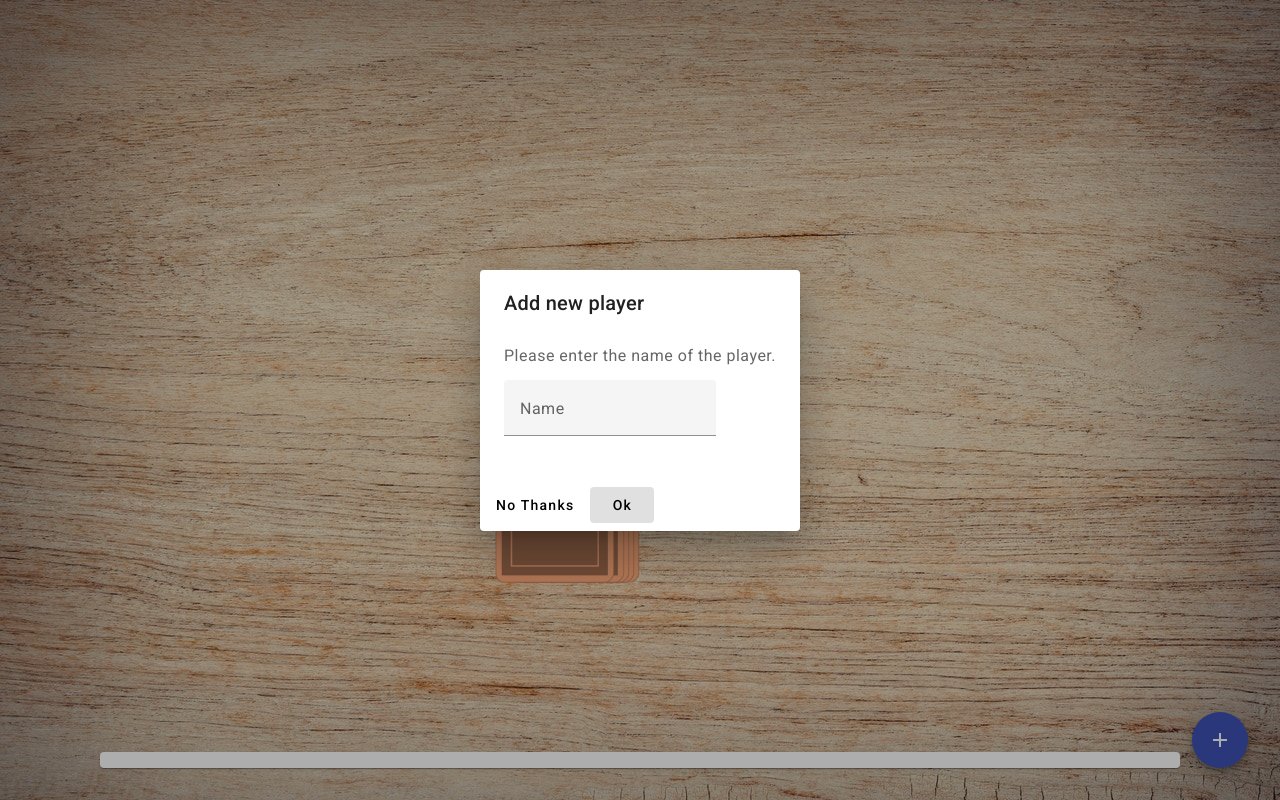
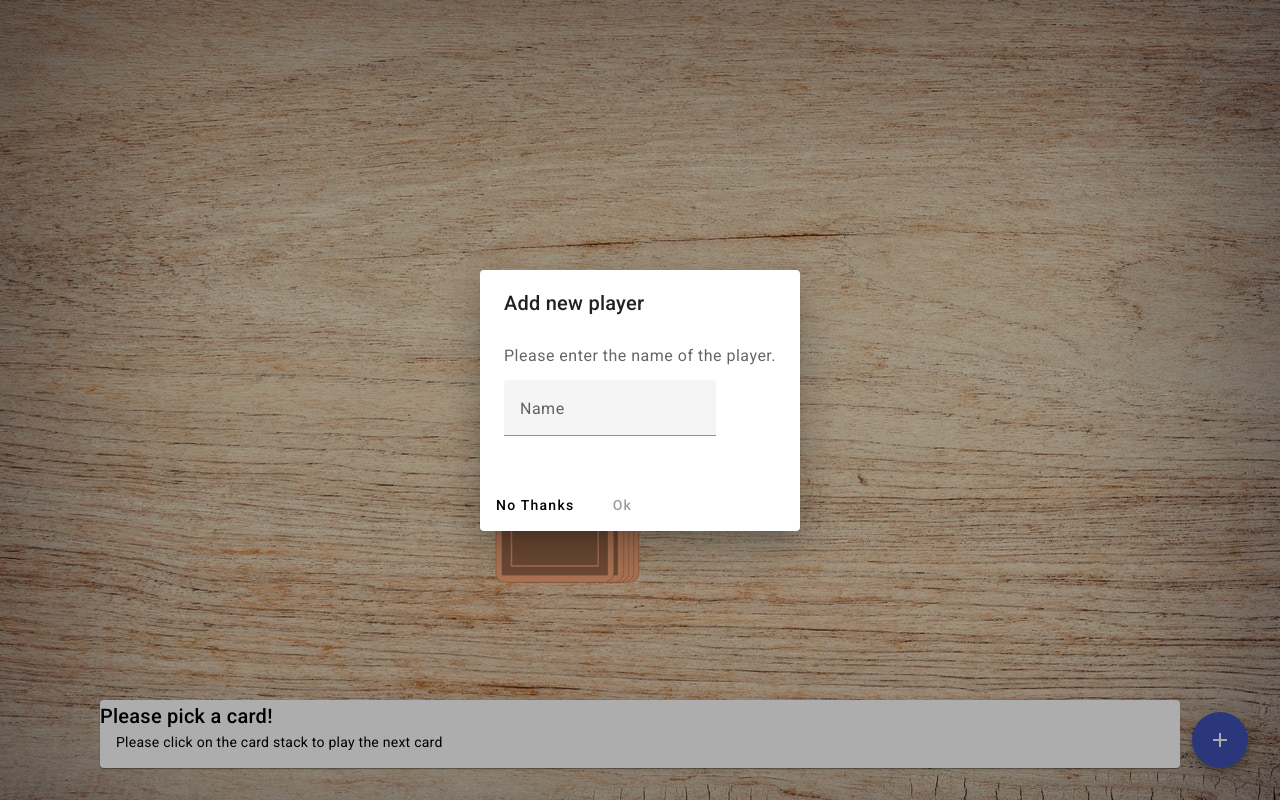
Before and after one commit to Icetune/Ring-of-Fire, an Angular app: page /game in a window 1280 px wide. Both pictures are taken after a click on the button "add". Built offline with nearby package versions, Linux system fonts and the light colour scheme.

Commit message:
videos done

```diff
--- a/src/app/dialog-add-player/dialog-add-player.component.html
+++ b/src/app/dialog-add-player/dialog-add-player.component.html
@@ -9,5 +9,5 @@
 </div>
 <div mat-dialog-actions>
   <button mat-button (click)="onNoClick()">No Thanks</button>
-  <button mat-button [mat-dialog-close]="name" cdkFocusInitial>Ok</button>
+  <button mat-button [disabled]="name.length == 0" [mat-dialog-close]="name" cdkFocusInitial>Ok</button>
 </div>
--- a/src/app/dialog-add-player/dialog-add-player.component.ts
+++ b/src/app/dialog-add-player/dialog-add-player.component.ts
@@ -1,16 +1,21 @@
-import { Component } from '@angular/core';
+import { Component, OnInit } from '@angular/core';
+import { MatDialogRef } from '@angular/material/dialog';
 
 @Component({
   selector: 'app-dialog-add-player',
   templateUrl: './dialog-add-player.component.html',
   styleUrls: ['./dialog-add-player.component.scss']
 })
-export class DialogAddPlayerComponent {
-
+export class DialogAddPlayerComponent implements OnInit {
   name: string = '';
 
+  constructor(public dialogRef: MatDialogRef<DialogAddPlayerComponent>) { }
+
+  ngOnInit(): void {
+  }
+
   onNoClick() {
-
+    this.dialogRef.close();
   }
 
 }
--- a/src/app/game-info/game-info.component.html
+++ b/src/app/game-info/game-info.component.html
@@ -1,11 +1,11 @@
 <mat-card>
-    <mat-card-title>{{ title }}</mat-card-title>
+    <mat-card-title>{{ card ? title : 'Please pick a card!' }}</mat-card-title>
 
 
 
 
 
     <mat-card-content>
-        {{ description }}
+        {{ card ? description : 'Please click on the card stack to play the next card' }}
     </mat-card-content>
 </mat-card>
--- a/src/app/game/game.component.ts
+++ b/src/app/game/game.component.ts
@@ -49,7 +49,9 @@
     const dialogRef = this.dialog.open(DialogAddPlayerComponent);
 
     dialogRef.afterClosed().subscribe((name: string) => {
-      this.game.players.push(name);
+      if(name && name.length > 0){
+        this.game.players.push(name);
+      }
     });
   }
 }
```
